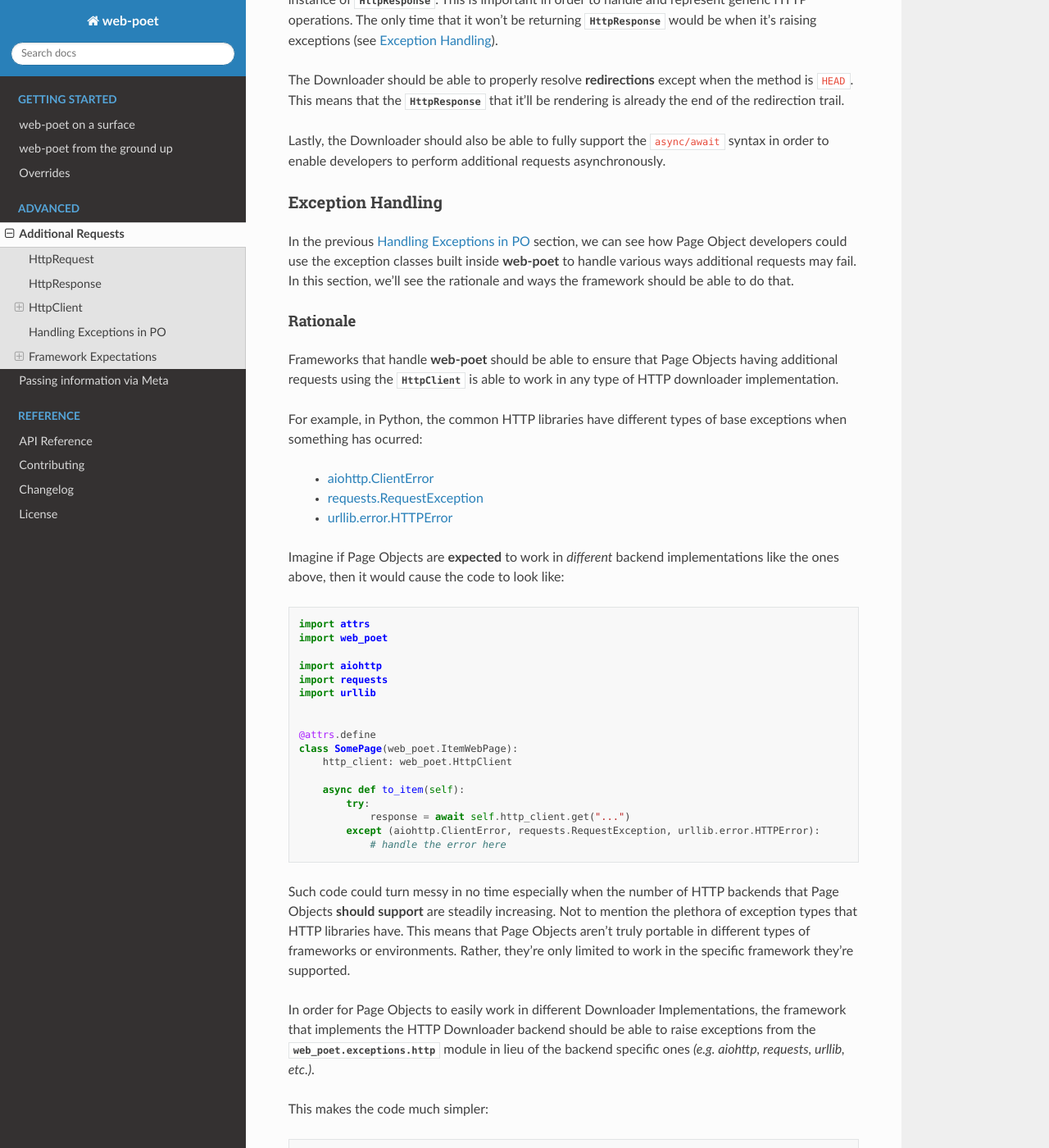
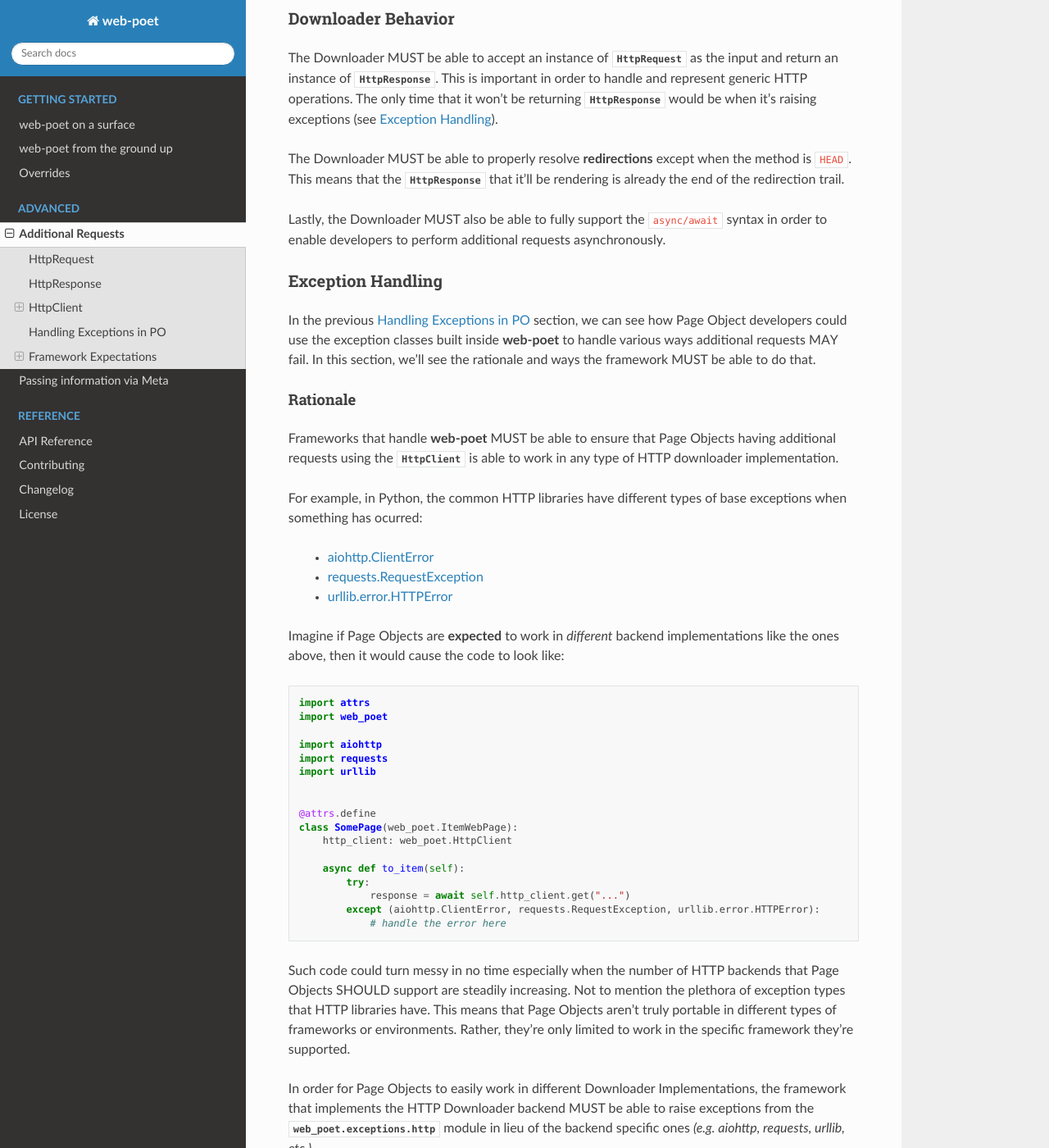
Before and after one commit to scrapinghub/web-poet, a Sphinx documentation site: the page built from docs/advanced/additional-requests.rst, in a window 1280 px wide and 1400 px high, scrolled down 16298 px. Shown: the whole window at 82% size. Built offline with Sphinx 7.4.7 and the Read the Docs theme 2.0.0, drawn with Linux system fonts in a browser that asks for light colours; some of the changed text lies outside the part shown.

Commit message:
update docs to follow RFC 2119

```diff
--- a/docs/advanced/additional-requests.rst
+++ b/docs/advanced/additional-requests.rst
@@ -22,6 +22,10 @@ properly extract data for some websites.
     the **Crawling Logic** at all. They are simply a low-level way to interact
     with today's websites which relies on a lot of page interactions to display
     its contents.
+
+The key words "MUST”, "MUST NOT”, "REQUIRED”, "SHALL”, "SHALL NOT”, "SHOULD”,
+"SHOULD NOT”, "RECOMMENDED”, "MAY”, and "OPTIONAL” in this document are to be
+interpreted as described in RFC `2119 <https://www.ietf.org/rfc/rfc2119.txt>`_.
 
 .. _`httprequest-example`:
 
@@ -115,7 +119,7 @@ HttpResponse
 :class:`~.HttpResponse` is what comes after a :class:`~.HttpRequest` has been
 executed. It's typically returned by the methods from :class:`~.HttpClient` (see
 :ref:`httpclient` tutorial section) which holds the information regarding the response.
-It's also the required input for Page Objects inheriting from the :class:`~.ItemWebPage`
+It's also the REQUIRED input for Page Objects inheriting from the :class:`~.ItemWebPage`
 class as explained from the :ref:`from-ground-up` tutorial.
 
 .. note::
@@ -635,7 +639,7 @@ behavior could be altered by using the ``allow_status`` param in the methods of
 
     In the future, more specific exceptions which inherits from the base
     :class:`web_poet.exceptions.http.HttpError` exception would be available.
-    This should enable developers writing Page Objects to properly identify what
+    This SHOULD enable developers writing Page Objects to properly identify what
     went wrong and act specifically based on the problem.
 
 Let's take another example when executing requests in batch as opposed to using
@@ -780,7 +784,7 @@ functionalities. However, as the docs have repeatedly mentioned, **web-poet**
 doesn't know how to execute any of these HTTP requests at all. It would be
 up to the framework that's handling **web-poet** to do so.
 
-In this section, we'll explore the guidelines for how frameworks should use
+In this section, we'll explore the guidelines for how frameworks MUST use
 **web-poet**. If you're a Page Object developer, you can skip this part as it
 mostly discusses the internals. However, reading through this section could
 render a better understanding of **web-poet** as a whole.
@@ -893,17 +897,17 @@ implementation** from a given framework is injected to it.
 Downloader Behavior
 -------------------
 
-The Downloader should be able to accept an instance of :class:`~.HttpRequest`
+The Downloader MUST be able to accept an instance of :class:`~.HttpRequest`
 as the input and return an instance of :class:`~.HttpResponse`. This is important
 in order to handle and represent generic HTTP operations. The only time that
 it won't be returning :class:`~.HttpResponse` would be when it's raising exceptions
 (see :ref:`framework-exception-handling`).
 
-The Downloader should be able to properly resolve **redirections** except when
+The Downloader MUST be able to properly resolve **redirections** except when
 the method is ``HEAD``. This means that the :class:`~.HttpResponse` that it'll
 be rendering is already the end of the redirection trail.
 
-Lastly, the Downloader should also be able to fully support the ``async/await``
+Lastly, the Downloader MUST also be able to fully support the ``async/await``
 syntax in order to enable developers to perform additional requests asynchronously.
 
 .. _framework-exception-handling:
@@ -913,13 +917,13 @@ Exception Handling
 
 In the previous :ref:`exception-handling` section, we can see how Page Object
 developers could use the exception classes built inside **web-poet** to handle
-various ways additional requests may fail. In this section, we'll see the
-rationale and ways the framework should be able to do that.
+various ways additional requests MAY fail. In this section, we'll see the
+rationale and ways the framework MUST be able to do that.
 
 Rationale
 *********
 
-Frameworks that handle **web-poet** should be able to ensure that Page Objects
+Frameworks that handle **web-poet** MUST be able to ensure that Page Objects
 having additional requests using the :class:`~.HttpClient` is able to work in any
 type of HTTP downloader implementation.
 
@@ -954,13 +958,13 @@ like the ones above, then it would cause the code to look like:
                 # handle the error here
 
 Such code could turn messy in no time especially when the number of HTTP backends
-that Page Objects **should support** are steadily increasing. Not to mention the
+that Page Objects SHOULD support are steadily increasing. Not to mention the
 plethora of exception types that HTTP libraries have. This means that Page
 Objects aren't truly portable in different types of frameworks or environments.
 Rather, they're only limited to work in the specific framework they're supported.
 
 In order for Page Objects to easily work in different Downloader Implementations,
-the framework that implements the HTTP Downloader backend should be able to raise
+the framework that implements the HTTP Downloader backend MUST be able to raise
 exceptions from the :mod:`web_poet.exceptions.http` module in lieu of the backend
 specific ones `(e.g. aiohttp, requests, urllib, etc.)`.
 
@@ -986,18 +990,18 @@ Expected behavior for Exceptions
 ********************************
 
 All exceptions that the HTTP Downloader Implementation (see :ref:`advanced-downloader-impl`
-doc section) explicitly raises when implementing it for **web-poet** should be
+doc section) explicitly raises when implementing it for **web-poet** MUST be
 :class:`web_poet.exceptions.http.HttpError` *(or a subclass from it)*.
 
 For frameworks that implement and use **web-poet**, exceptions that ocurred when
-handling the additional requests like `connection errors`, `TLS errors`, etc should
+handling the additional requests like `connection errors`, `TLS errors`, etc MUST
 be replaced by :class:`web_poet.exceptions.http.HttpRequestError` by raising it
 explicitly.
 
 For responses that are not really errors like in the ``100-3xx`` status code range,
-no exception should be raised at all. For responses with status codes in
+exception MUST NOT be raised at all. For responses with status codes in
 the ``400-5xx`` range, **web-poet** raises the :class:`web_poet.exceptions.http.HttpResponseError`
 exception.
 
-From this distinction, the framework shouldn't raise :class:`web_poet.exceptions.http.HttpResponseError`
+From this distinction, the framework MUST NOT raise :class:`web_poet.exceptions.http.HttpResponseError`
 on its own at all, since the :class:`~.HttpClient` already handles that.
```
Also changed, not shown: other parts of docs/advanced/additional-requests.rst (+4 -4 lines).
